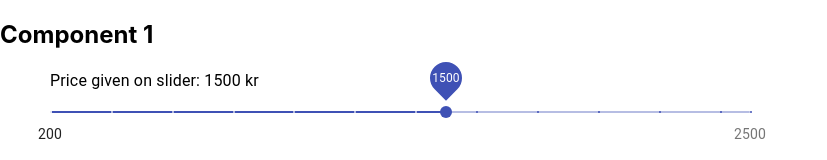
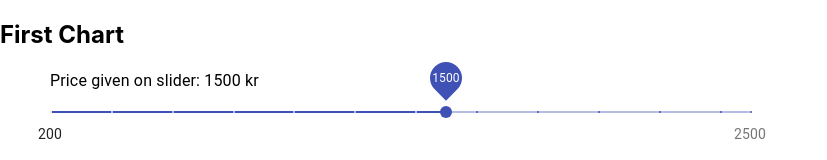
Before and after one commit to germancuello/react-echarts, a React app: page / in a window 1280 px wide. Shown: the top 160 px of the page, without its empty margins (0-827 px from the left). Built offline with nearby package versions, Linux system fonts and the light colour scheme.

Commit message:
Testing CD

```diff
--- a/src/App.js
+++ b/src/App.js
@@ -74,7 +74,7 @@ class App extends Component {
     return (
       <>
         <div className="app-component1">
-          <h2>Component 1</h2>
+          <h2>First Chart</h2>
           <Slider
             type={0}
             value={value}
```
